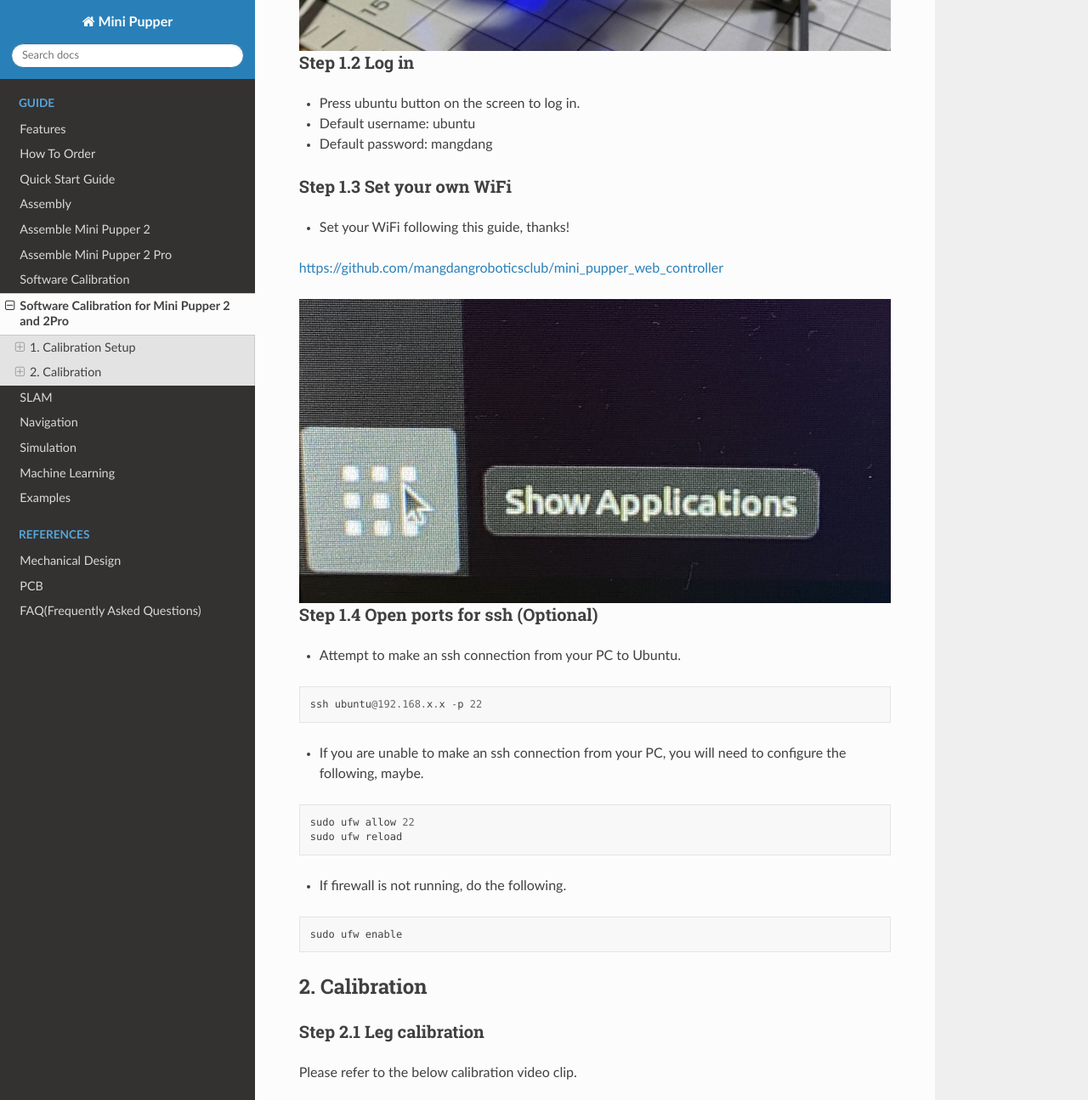
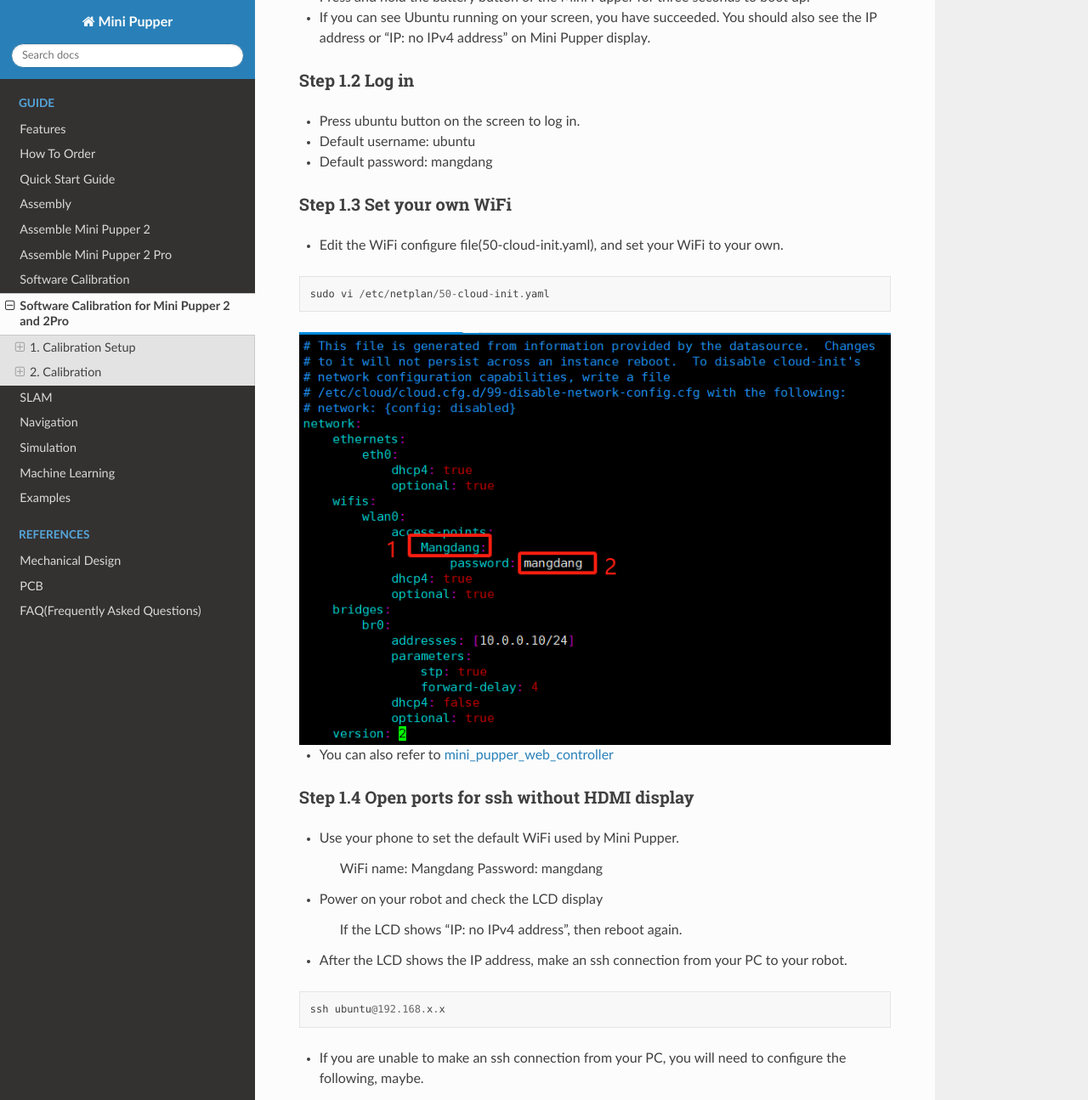
Before and after one commit to mangdangroboticsclub/MiniPupperDocs, a Sphinx documentation site: the page built from docs/guide/SoftwareCalibration.MP2.rst, in a window 1280 px wide and 1400 px high, scrolled down 1198 px, cut to the strip 0-1295 px from the top of the window. Shown: the whole strip at 85% size. Built offline with Sphinx 7.4.7 and the Read the Docs theme 2.0.0, drawn with Linux system fonts in a browser that asks for light colours; some of the changed text lies outside the part shown.

Commit message:
Update 2&2Pro calibration readme

```diff
--- a/docs/guide/SoftwareCalibration.MP2.rst
+++ b/docs/guide/SoftwareCalibration.MP2.rst
@@ -11,26 +11,28 @@
 
 Tools
 ^^^^^^
-In addition to the tools included in the kit, the following items are required.
+For beginners, in addition to the tools included in the kit, the following items are required.
 
 * USB keyboard
 * HDMI display
-* micro HDMI cable for connection between display and Raspberry Pi
+* micro HDMI cable for connection between display and carry board
 
-Step 1.1 Startup raspberry pi
-^^^^^^^^^^^^^^^^^^^^^
+.. image:: ../_static/101.v2.jpg
+    :align: center
+
+For beyond, you can use your PC to ssh to Mini Pupper to do everything, please refer to step 1.4
+
+Step 1.1 Startup
+^^^^^^^^^^^^^^^^
 
 * Connect the carry board to the display with a microHDMI cable.
 * Connect a USB keyboard to the carry board.
 * Press and hold the battery button of the Mini Pupper for three seconds to boot up.
 * If you can see Ubuntu running on your screen, you have succeeded. You should also see the IP address or "IP: no IPv4 address" on Mini Pupper display.
 
-.. image:: ../_static/101.jpg
-    :align: center
-
 
 Step 1.2 Log in
-^^^^^^^^^^^^^^^^^^^^^
+^^^^^^^^^^^^^^^
 
 * Press ubuntu button on the screen to log in.
 * Default username: ubuntu
@@ -39,22 +41,37 @@
 Step 1.3 Set your own WiFi
 ^^^^^^^^^^^^^^^^^^^^^
 
-* Set your WiFi following this guide, thanks!
+* Edit the WiFi configure file(50-cloud-init.yaml), and set your WiFi to your own.
 
-https://github.com/mangdangroboticsclub/mini_pupper_web_controller
+::
 
-.. image:: ../_static/102.jpg
+	sudo vi /etc/netplan/50-cloud-init.yaml
+
+
+.. image:: ../_static/101.v2.png
     :align: center
 
 
-Step 1.4 Open ports for ssh (Optional)
+* You can also refer to `mini_pupper_web_controller <https://github.com/mangdangroboticsclub/mini_pupper_web_controller>`_
+
+
+Step 1.4 Open ports for ssh without HDMI display
 ^^^^^^^^^^^^^^^^^^^^^
 
-* Attempt to make an ssh connection from your PC to Ubuntu.
+* Use your phone to set the default WiFi used by Mini Pupper.
+
+    WiFi name: Mangdang
+    Password:   mangdang
+
+* Power on your robot and check the LCD display
+
+    If the LCD shows “IP: no IPv4 address”, then reboot again.
+
+* After the LCD shows the IP address, make an ssh connection from your PC to your robot.
 
 ::
 
-	ssh ubuntu@192.168.x.x -p 22
+	ssh ubuntu@192.168.x.x
 
 * If you are unable to make an ssh connection from your PC, you will need to configure the following, maybe.
 
@@ -68,6 +85,7 @@
 ::
 
 	sudo ufw enable
+
 
 2. Calibration
 -------------
```
Also changed, not shown: docs/_static/101.v2.jpg (added), docs/_static/101.v2.png (added).
